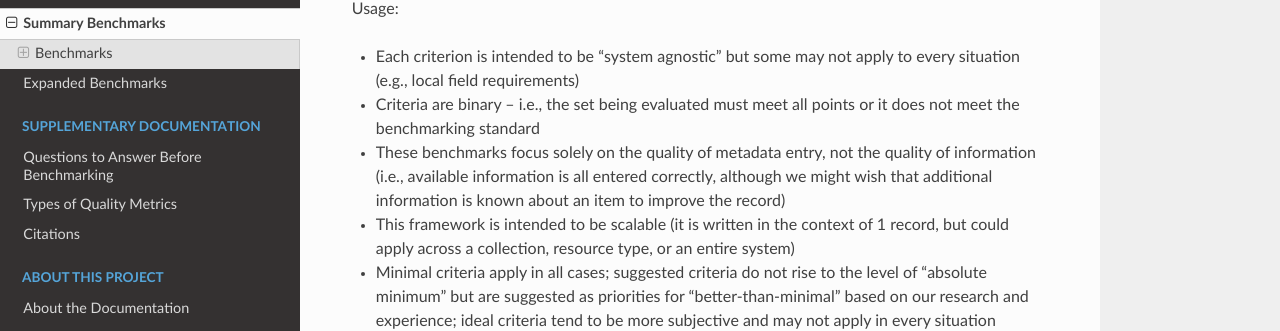
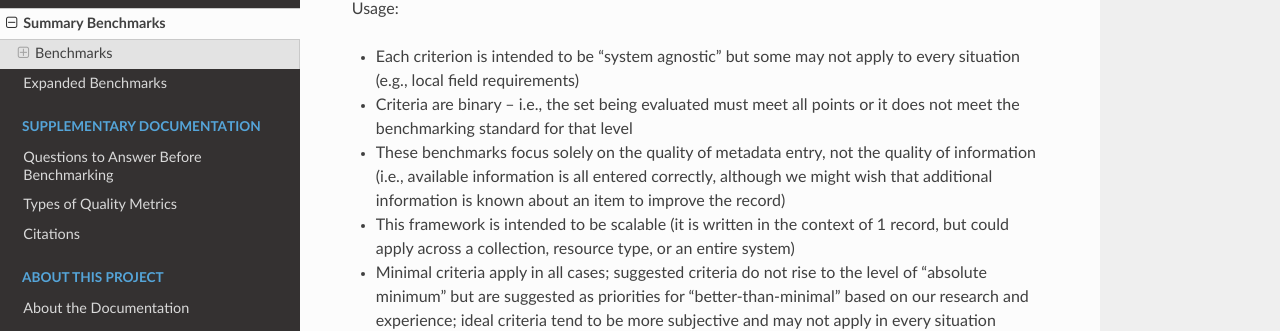
Before and after one commit to DLFMetadataAssessment/MetadataQualityBenchmarks, a Sphinx documentation site: the page built from doc/benchmarks-summary.rst, in a window 1280 px wide and 900 px high. Shown: the part 235-566 px from the top of the window. Built offline with Sphinx 7.4.7 and the Read the Docs theme 3.1.0, drawn with Linux system fonts in a browser that asks for light colours.

Commit message:
Update benchmarks-summary.rst
Minor language tweaks for clarity

```diff
--- a/doc/benchmarks-summary.rst
+++ b/doc/benchmarks-summary.rst
@@ -10,7 +10,7 @@ Usage:
 -   Each criterion is intended to be “system agnostic” but some may not apply to
     every situation (e.g., local field requirements)
 -   Criteria are binary -- i.e., the set being evaluated must meet all points or
-    it does not meet the benchmarking standard
+    it does not meet the benchmarking standard for that level
 -   These benchmarks focus solely on the quality of metadata entry, not the quality
     of information (i.e., available information is all entered correctly, although
     we might wish that additional information is known about an item to improve the record)
```
